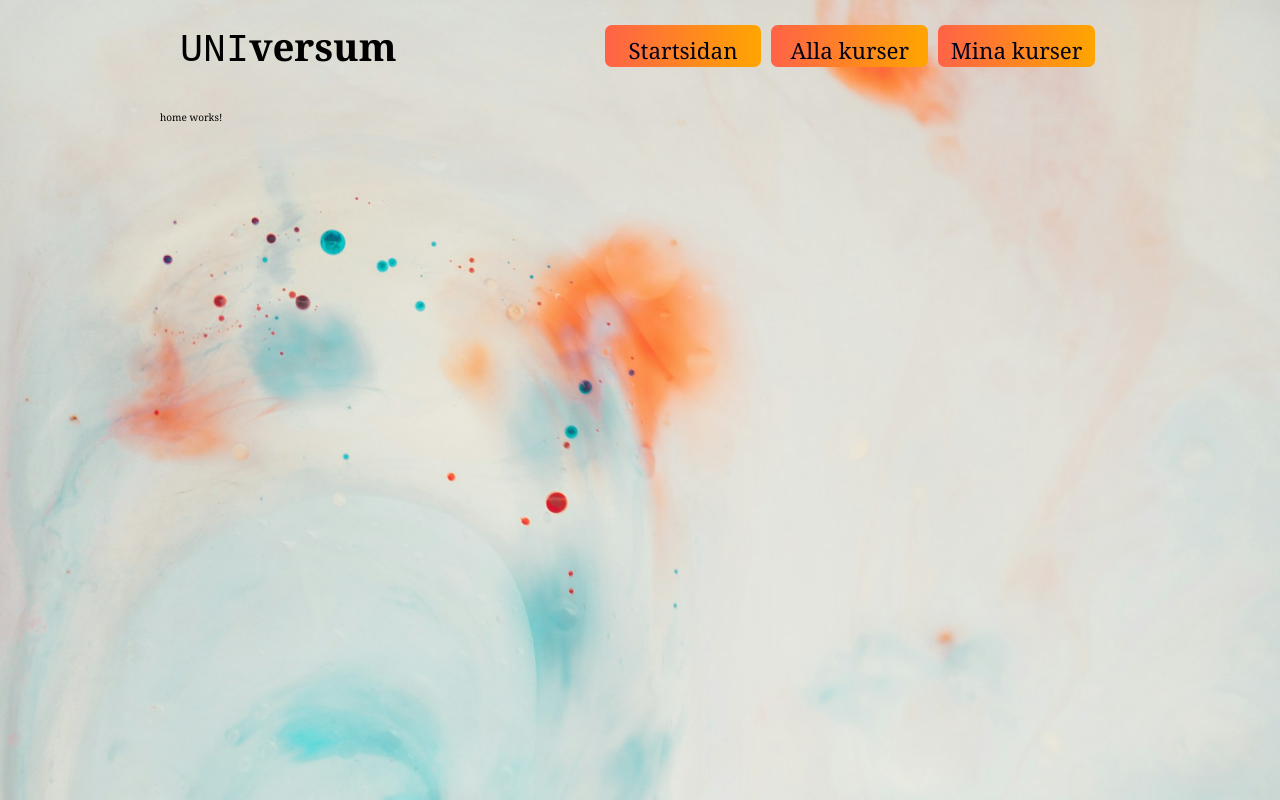
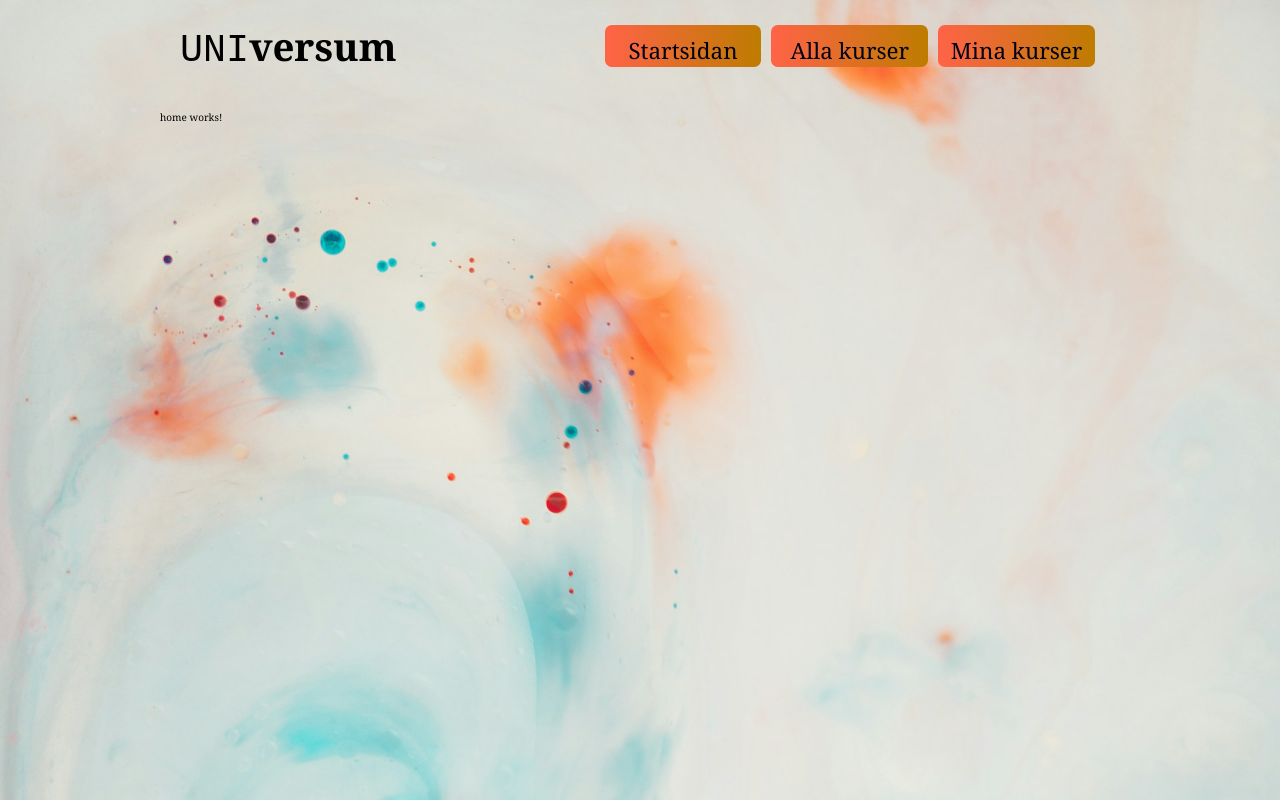
Before and after one commit to aner2308/TS-Projekt, an Angular app: page /home in a window 1280 px wide. Built offline with nearby package versions, Linux system fonts and the light colour scheme.

Commit message:
testar nytt sätt med en _redirects

```diff
--- a/src/app/header/header.component.scss
+++ b/src/app/header/header.component.scss
@@ -39,7 +39,7 @@ nav {
         width: 7em;
         height: 1em;
         padding: 10px 0;
-        background-image: linear-gradient(90deg, tomato, orange, tomato);
+        background-image: linear-gradient(90deg, tomato, rgb(190, 124, 0), tomato);
         background-size: 200% 200%;
         border-radius: 0.3em;
         margin: 5px;
```
